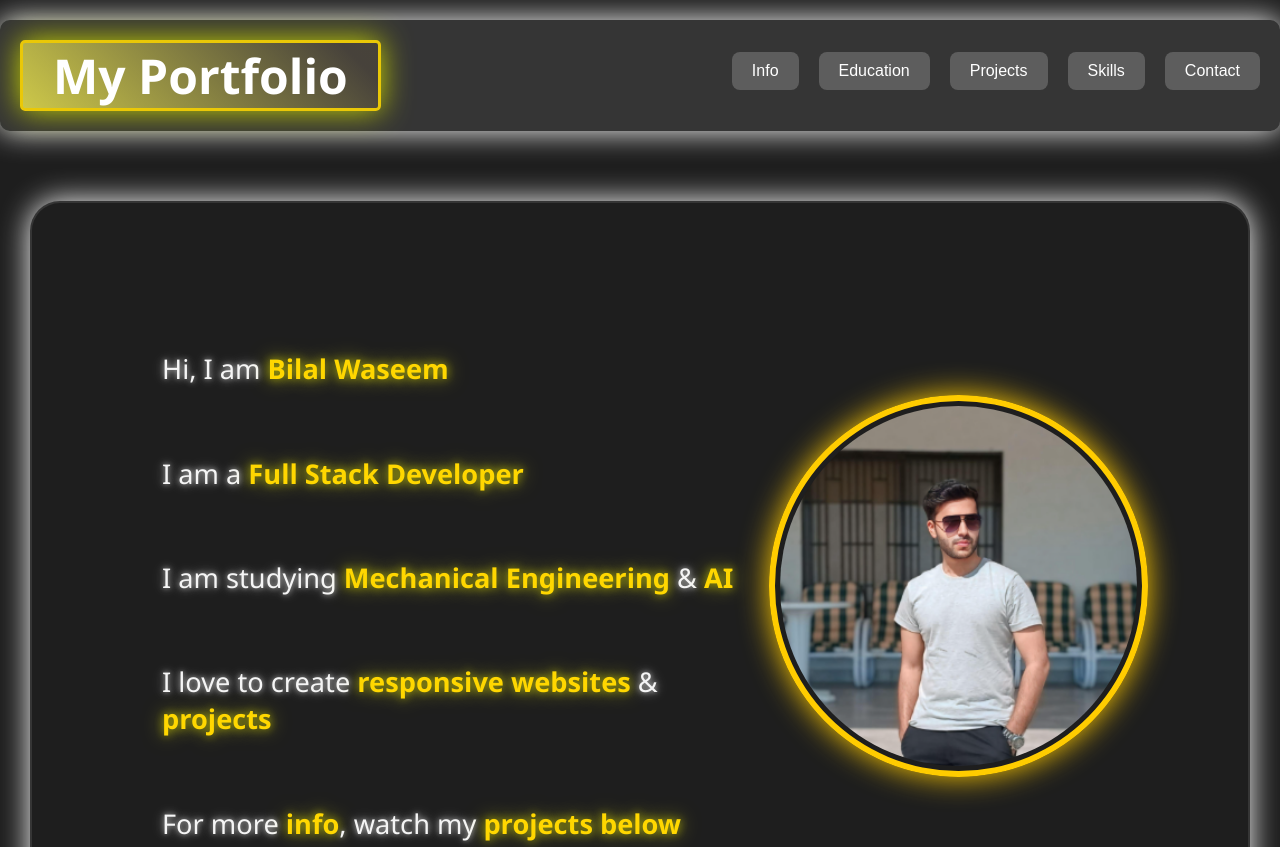
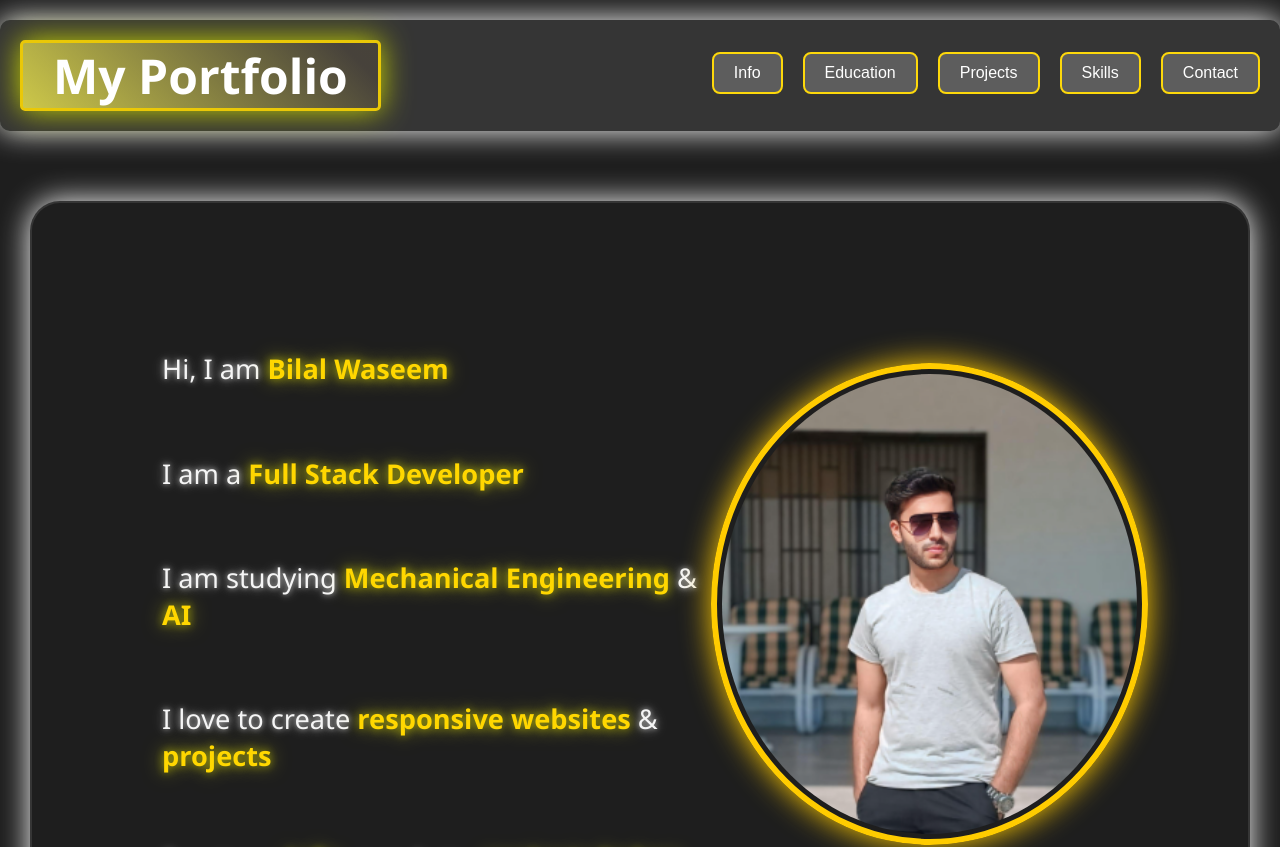
Before and after one commit to bilalwaseem111/my-portfolio, a Next.js app: page / in a window 1280 px wide. Shown: the top 847 px of the page. Built offline with nearby package versions, Linux system fonts and the light colour scheme.

Commit message:
Update globals.css

```diff
--- a/src/styles/globals.css
+++ b/src/styles/globals.css
@@ -71,6 +71,7 @@ html, body {
     overflow: hidden;
     transition: transform 0.3s ease, box-shadow 0.3s ease;
     margin-top: 12px;
+       border: 2px solid rgb(253, 216, 11);
   }
 
   /* Button Hover Effects */
@@ -224,13 +225,18 @@ html, body {
 
 /* Profile picture styles */
 .profile-picture {
-    width: 360px;
-    height: 360px;
+    width: 460px;
+    height: 460px;
     border-radius: 50%;
     border: 6px solid #ffcc00;
     padding: 5px;
     animation: glowing 2s infinite ease-in-out;
     box-shadow: 0 0 15px rgba(255, 204, 0, 0.5);
+  }
+
+
+.profile-picture:hover {
+    transform: scale(1.1);
   }
 
   .profile-picture img {
@@ -435,11 +441,12 @@ button:hover {
   }
 
   .project-image {
-    width: 400px;
+    width: 600px;
     height: 200%;
     object-fit: cover;
     border-radius: 60%; /* Circular shape */
     transition: transform 0.3s ease-in-out;
+      box-shadow: 0 0 30px rgb(255, 255, 255);
   }
 
   .project-image:hover {
```
